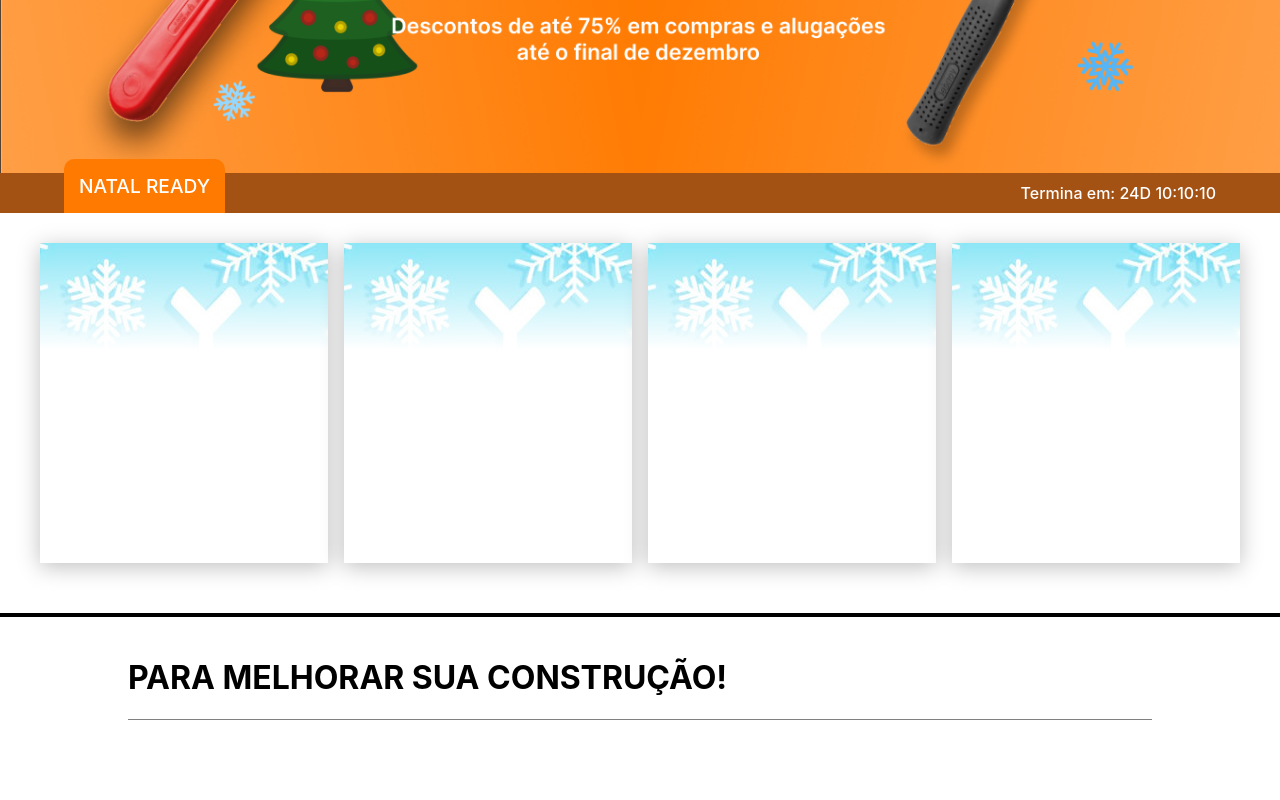
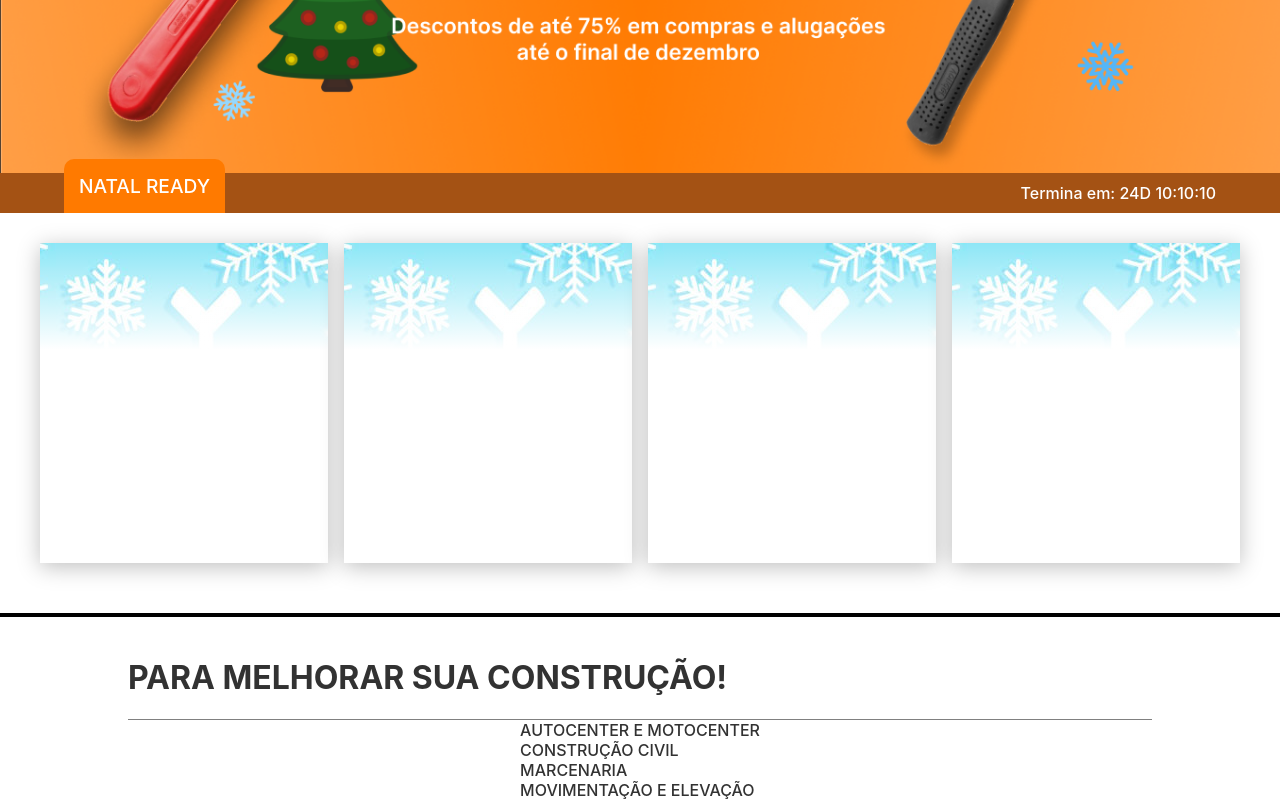
Before and after one commit to LucianoKohler/ToolsReady, a plain HTML site: page paginicial.html in a window 1280 px wide. Shown: the part 376-1176 px from the top of the page. Before the commit the page ends 1096 px from the top, so only its background shows below. Drawn offline with Linux system fonts and the light colour scheme; a web font is replaced by a local one.

Commit message:
fim aula

```diff
--- a/css/main.css
+++ b/css/main.css
@@ -25,14 +25,6 @@ body{
 
 ::-webkit-scrollbar-thumb {
   background: var(--secon);
-}
-
-h1{
-    color: black;
-}
-
-h3{
-    color: var(--main);
 }
 
 .carousel{
@@ -100,7 +92,6 @@ h3{
 .title{
     width: 80%;
     border-bottom: 1px solid gray;
-
 }
 
 .ghost{
--- a/paginicial.html
+++ b/paginicial.html
@@ -50,11 +50,22 @@
         <div class="title"><h1>PARA MELHORAR SUA CONSTRUÇÃO!</h1></div>
         <div class="ghost"></div>
         <div class="categoriascontainer">
-            <div class="categoriascol"></div>
-            <div class="categoriascol"></div>
-            <div class="categoriascol"></div>
-            <div class="categoriascol"></div>
-            <div class="categoriascol"></div>
+
+            <div class="categoriascol col1">
+                <div class="category">AUTOCENTER E MOTOCENTER</div>
+            </div>
+            <div class="categoriascol col2">
+                <div class="category">CONSTRUÇÃO CIVIL</div>
+                <div class="category">MARCENARIA</div>
+            </div>
+            <div class="categoriascol col1">
+                <div class="category">MOVIMENTAÇÃO E ELEVAÇÃO</div>
+            </div>
+            <div class="categoriascol col2">
+                <div class="category"></div>
+                <div class="category"></div>
+            </div>
+            <div class="categoriascol col1"></div>
         </div>
     </div>
 
```
